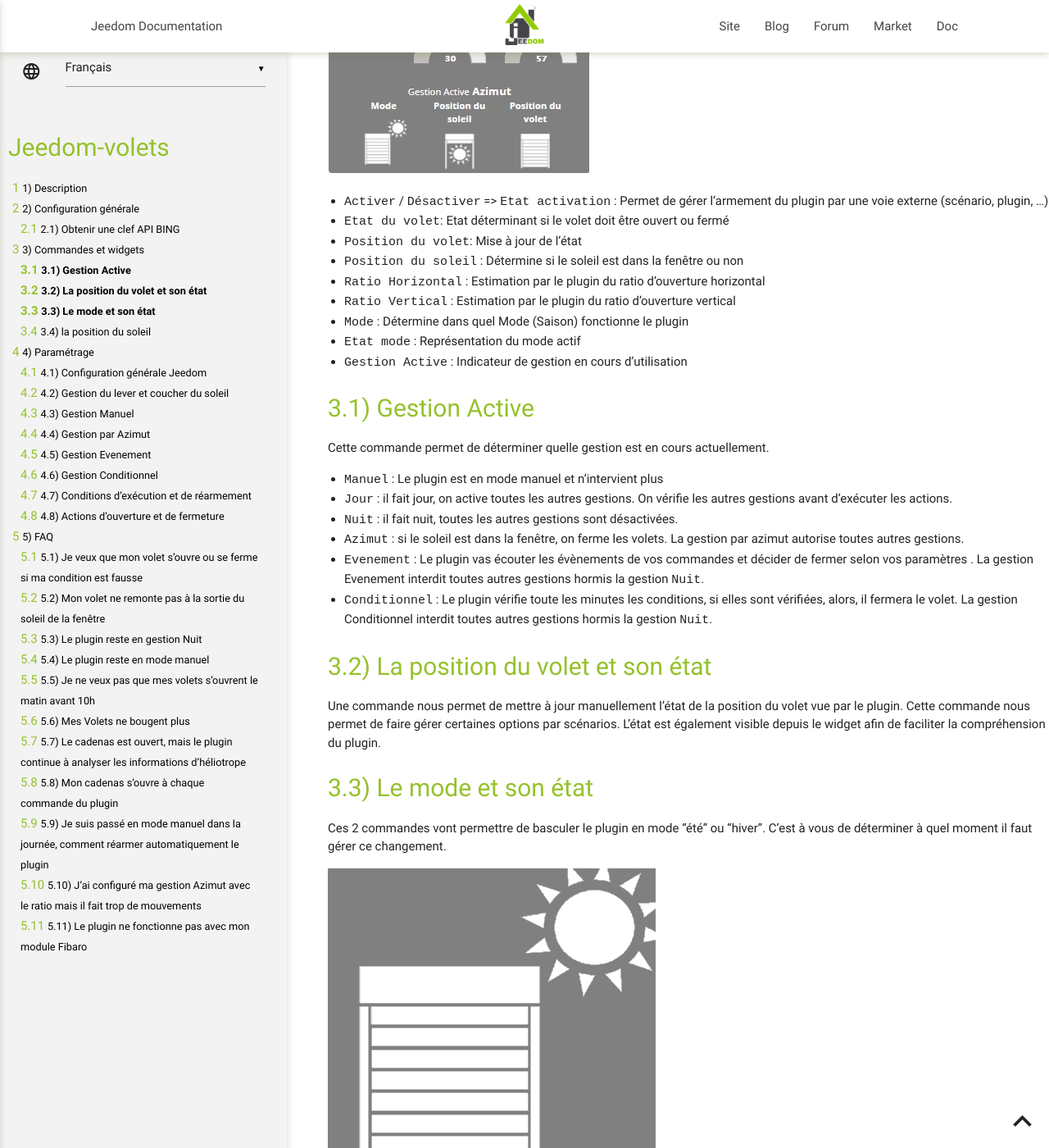
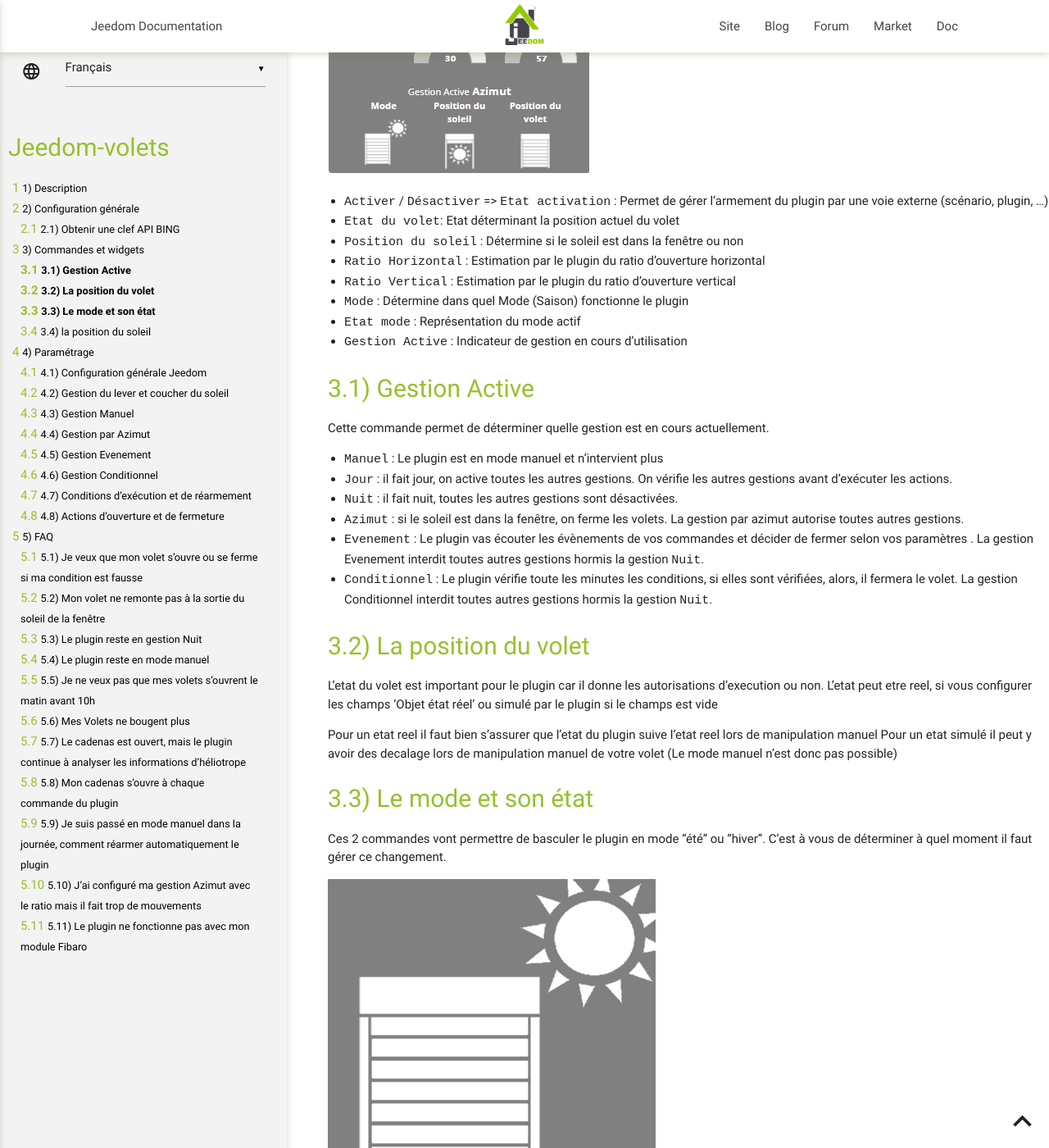
Before and after one commit to ndy913/Jeedom-Volets, a Jekyll site: the page built from docs/fr_FR/index.md, in a window 1280 px wide and 1400 px high, scrolled down 1772 px. Shown: the whole window at 82% size. Built offline with Jekyll 4.4.1, drawn with Linux system fonts in a browser that asks for light colours; our own code applies the rules of GitHub Pages for plain Markdown files; some of the changed text lies outside the part shown.

Commit message:
Update index.md

```diff
--- a/docs/fr_FR/index.md
+++ b/docs/fr_FR/index.md
@@ -37,8 +37,7 @@ Pour chaque équipement, le plugin va créer des commandes.
 ![introduction01](../images/Volets_screenshot_Widget.jpg)
 
 * `Activer` / `Désactiver` => `Etat activation` : Permet de gérer l'armement du plugin par une voie externe (scénario, plugin, ...)
-* `Etat du volet`: Etat déterminant si le volet doit être ouvert ou fermé
-* `Position du volet`: Mise à jour de l'état
+* `Etat du volet`: Etat déterminant la position actuel du volet
 * `Position du soleil` : Détermine si le soleil est dans la fenêtre ou non
 * `Ratio Horizontal` : Estimation par le plugin du ratio d'ouverture horizontal
 * `Ratio Vertical` : Estimation par le plugin du ratio d'ouverture vertical
@@ -58,12 +57,14 @@ Cette commande permet de déterminer quelle gestion est en cours actuellement.
 * `Evenement` : Le plugin vas écouter les évènements de vos commandes et décider de fermer selon vos paramètres . La gestion Evenement interdit toutes autres gestions hormis la gestion `Nuit`.
 * `Conditionnel` : Le plugin vérifie toute les minutes les conditions, si elles sont vérifiées, alors, il fermera le volet. La gestion Conditionnel interdit toutes autres gestions hormis la gestion `Nuit`.
 
-La position du volet et son état
+La position du volet
 ---
 
-Une commande nous permet de mettre à jour manuellement l'état de la position du volet vue par le plugin.
-Cette commande nous permet de faire gérer certaines options par scénarios.
-L'état est également visible depuis le widget afin de faciliter la compréhension du plugin.
+L'etat du volet est important pour le plugin car il donne les autorisations d'execution ou non.
+L'etat peut etre reel, si vous configurer les champs 'Objet état réel' ou simulé par le plugin si le champs est vide
+
+Pour un etat reel il faut bien s'assurer que l'etat du plugin suive l'etat reel lors de manipulation manuel
+Pour un etat simulé il peut y avoir des decalage lors de manipulation manuel de votre volet (Le mode manuel n'est donc pas possible)
 
 Le mode et son état
 ---
@@ -125,7 +126,6 @@ Configuration générale Jeedom
 ### Gestion de l'état réel
 
 * `Objet état réel` : Commande Jeedom permettant de définir l'état réel du volet
-* `Seuil de fermeture du volet` : Seuil de la hauteur de l'état réel séparant l'ouverture de la fermeture
 * `Inverser Ratio` : Permet d'inversion le sens de calcul du ratio
 
 Gestion du lever et coucher du soleil
```
